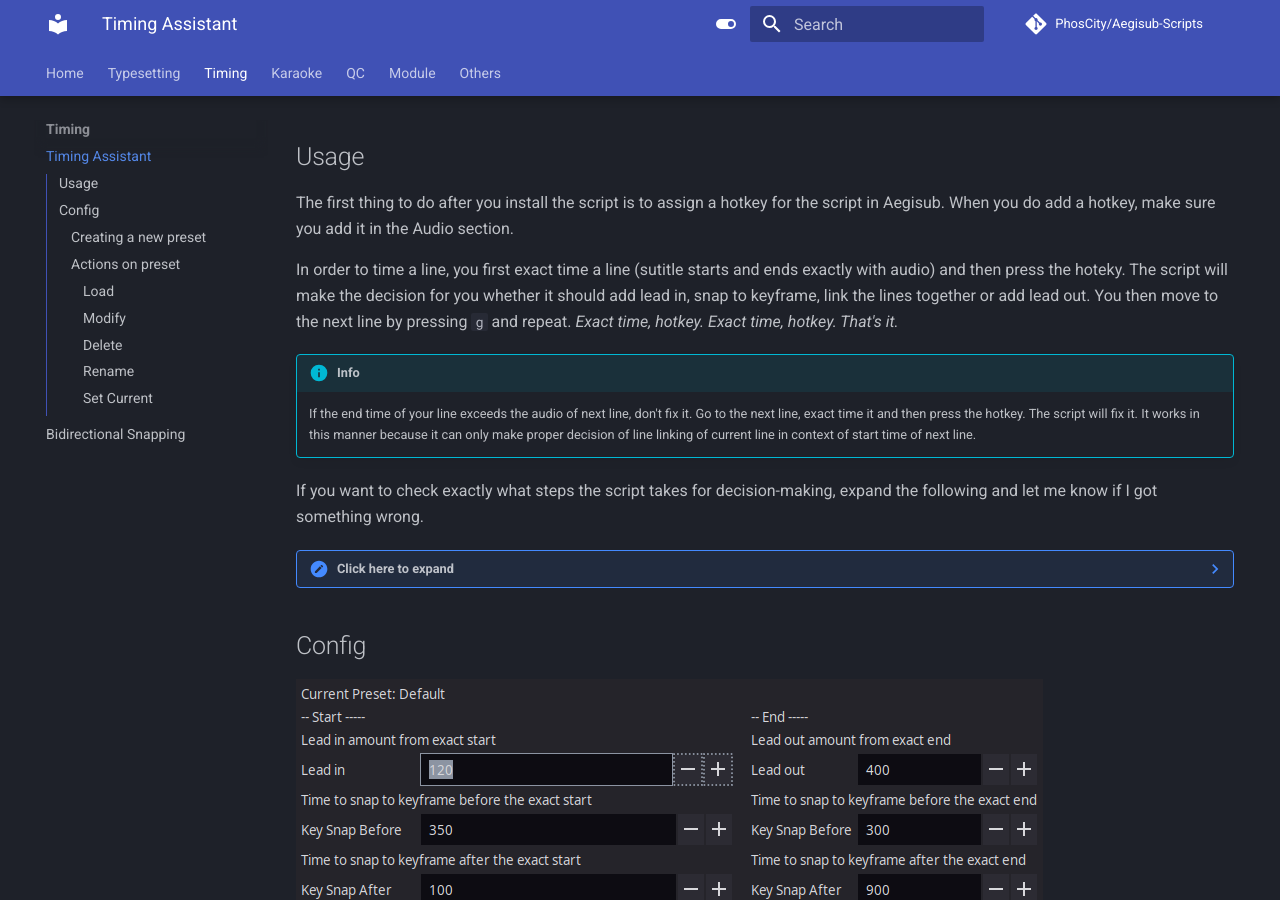
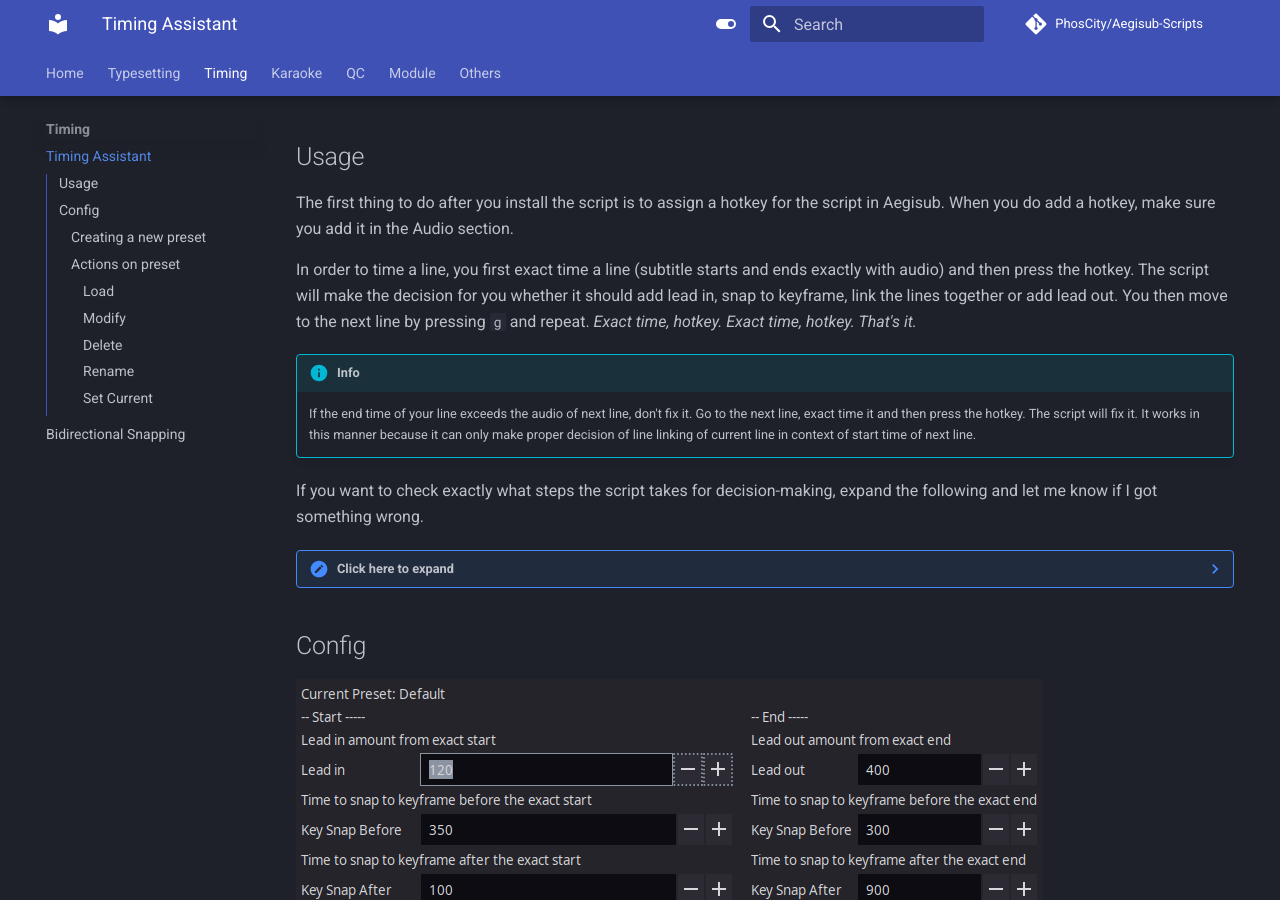
Before and after one commit to PhosCity/Aegisub-Scripts, an MkDocs documentation site: the page built from docs/Timing Assistant.md, in a window 1280 px wide and 900 px high, scrolled down 314 px. Built offline with MkDocs 1.6.1 and Material for MkDocs 9.7.7, drawn with Linux system fonts in a browser that asks for light colours; comment, search, counter and statistics services are not loaded; some of the changed text lies outside the part shown.

Commit message:
[Docs] Fix typos

```diff
--- a/docs/Timing Assistant.md
+++ b/docs/Timing Assistant.md
@@ -16,8 +16,8 @@
 the script in Aegisub. When you do add a hotkey, make sure you add it in the
 Audio section.
 
-In order to time a line, you first exact time a line (sutitle starts and ends
-exactly with audio) and then press the hoteky. The script will make the
+In order to time a line, you first exact time a line (subtitle starts and ends
+exactly with audio) and then press the hotkey. The script will make the
 decision for you whether it should add lead in, snap to keyframe, link the
 lines together or add lead out. You then move to the next line by pressing `g`
 and repeat. _Exact time, hotkey. Exact time, hotkey. That's it._
```
Also changed, not shown: other parts of docs/Timing Assistant.md (+1 -1 lines), docs/AegiGUI.md (+0 -4 lines).
